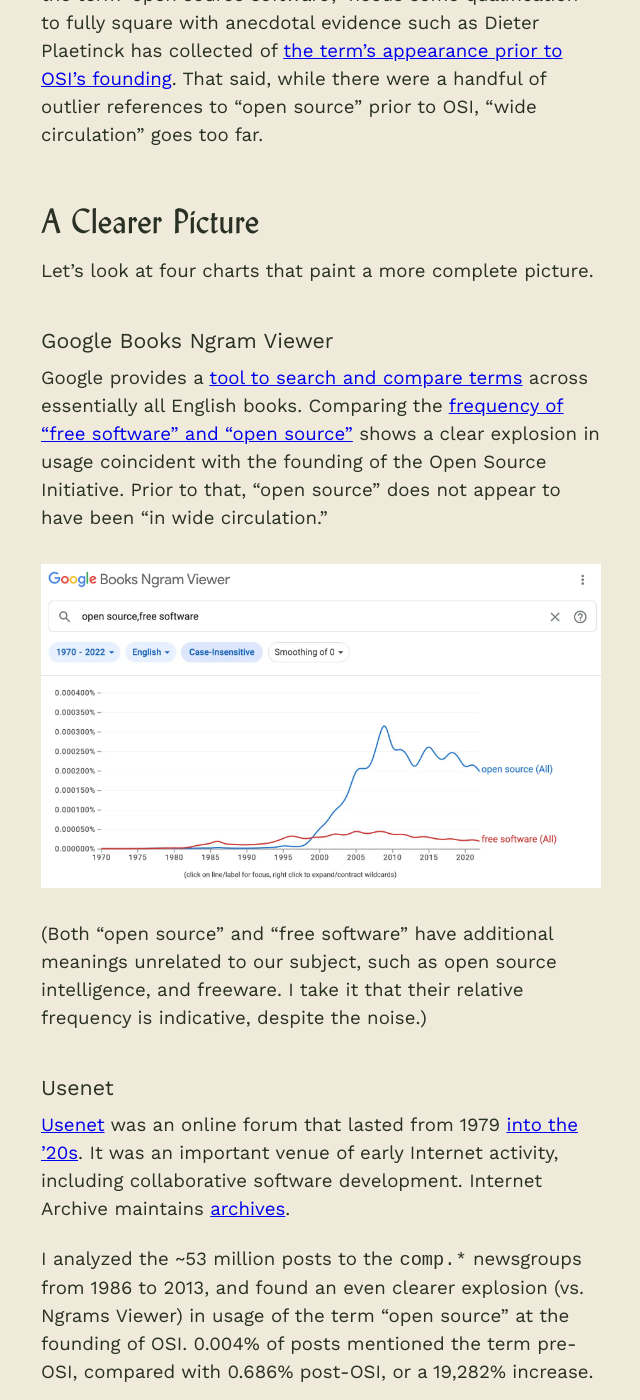
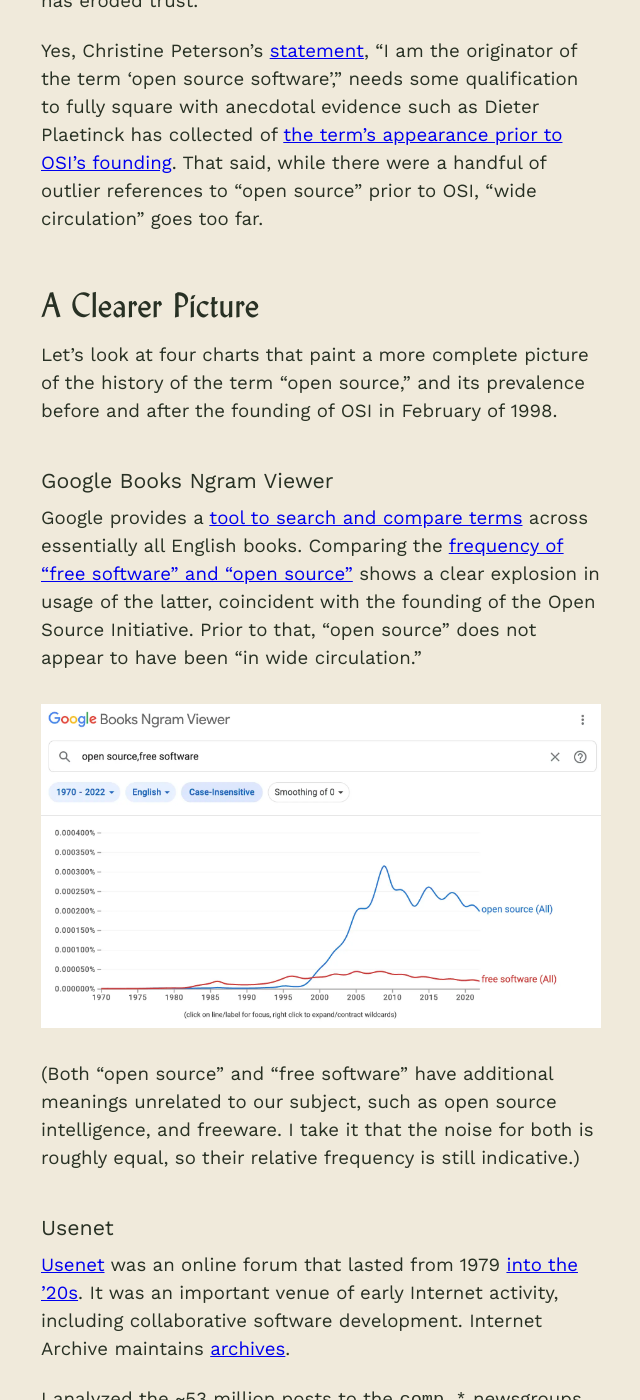
Before and after one commit to chadwhitacre/openpath, a Jekyll site: the page built from 2025/something-big-happened-in-1998/index.md, in a window 1280 px wide and 1400 px high, scrolled down 1527 px. Shown: the whole window, without its empty margins (319-959 px from the left). Built offline with Jekyll 4.4.1, drawn with Linux system fonts in a browser that asks for light colours; comment, search, counter and statistics services are not loaded; some of the changed text lies outside the part shown.

Commit message:
Preening

```diff
--- a/2025/something-big-happened-in-1998/index.md
+++ b/2025/something-big-happened-in-1998/index.md
@@ -14,12 +14,13 @@
 contribution](https://openpath.quest/2025/fizzy-should-be-fair-source/)).
 
 Moving a conversation from X to GitHub is almost always a good idea, so I
-opened [a PR inviting 37signals to join Fair
-Source](https://github.com/basecamp/fizzy/pull/2039). DHH graciously hosted
-some healthy back and forth (most of it after closing the PR). Fair Source
-collaborator Zeke Gabrielse since [furthered the
-case](https://keygen.sh/blog/reconsider/) on his blog. I want to zoom in on one
-particular claim that came up.
+opened [a PR inviting 37signals](https://github.com/basecamp/fizzy/pull/2039)
+to join [Fair Source](https://fair.io/), the initiative we launched a year ago to
+carve out a niche for the best of non-compete, source-available, eventually
+Open Source licensing. DHH graciously hosted some healthy back and forth (most
+of it after closing the PR). Fair Source collaborator Zeke Gabrielse since
+[furthered the case](https://keygen.sh/blog/reconsider/) on his blog. I want to
+zoom in on one particular claim that came up.
 
 
 ## The Etymological Ploy
@@ -54,7 +55,9 @@
 
 ## A Clearer Picture
 
-Let's look at four charts that paint a more complete picture.
+Let's look at four charts that paint a more complete picture of the history of
+the term "open source," and its prevalence before and after the founding of OSI
+in February of 1998.
 
 
 ### Google Books Ngram Viewer
@@ -63,15 +66,16 @@
 terms](https://books.google.com/ngrams/info) across essentially all English
 books. Comparing the [frequency of "free software" and "open
 source"](https://books.google.com/ngrams/graph?content=Open+Source%2CFree+Software&year_start=1970&year_end=2022&corpus=en&smoothing=0)
-shows a clear explosion in usage coincident with the founding of the Open
-Source Initiative. Prior to that, "open source" does not appear to have been
-"in wide circulation."
+shows a clear explosion in usage of the latter, coincident with the founding of
+the Open Source Initiative. Prior to that, "open source" does not appear to
+have been "in wide circulation."
 
 {% include img.html src="ngram.webp" caption="" url="https://books.google.com/ngrams/graph?content=Open+Source%2CFree+Software&year_start=1970&year_end=2022&corpus=en&smoothing=0" %}
 
 (Both "open source" and "free software" have additional meanings unrelated to
-our subject, such as open source intelligence, and freeware. I take it that
-their relative frequency is indicative, despite the noise.)
+our subject, such as open source intelligence, and freeware. I take it that the
+noise for both is roughly equal, so their relative frequency is still
+indicative.)
 
 ### Usenet
 
@@ -151,7 +155,7 @@
 
 I for one happily acknowledge a debt of awe and gratitude to the (imperfect)
 founders of OSI and the Open Source movement. The best way I know to pay this
-debt is forward: to contribute constructively to the future of Open Source.
+debt is forward: to contribute constructively to the future of both.
 
 I appreciate Dieter
 [brainstorming](https://dieter.plaetinck.be/posts/open-source-undefined-part-1-the-alternative-origin-story/)
@@ -177,8 +181,8 @@
 outside the realm of legal recourse, consonant with the broader [political
 economy of Open Source](https://www.youtube.com/watch?v=lEEP0A1lEU0). In the
 comfortable words of [RFC 2119](https://datatracker.ietf.org/doc/html/rfc2119),
-we are in the realm of SHOULD—neither MUST nor MAY. There are deep
+we are rather in the realm of SHOULD—neither MUST nor MAY. There are deep
 conversations to be had here about Open Source, society at large, and the role
-of OSI. Let's do more of that, and not get sidetracked by etymology.
+of OSI. Let's do more of that, and drop the bad etymology.
 
 update populate to find matches, not pages
```
